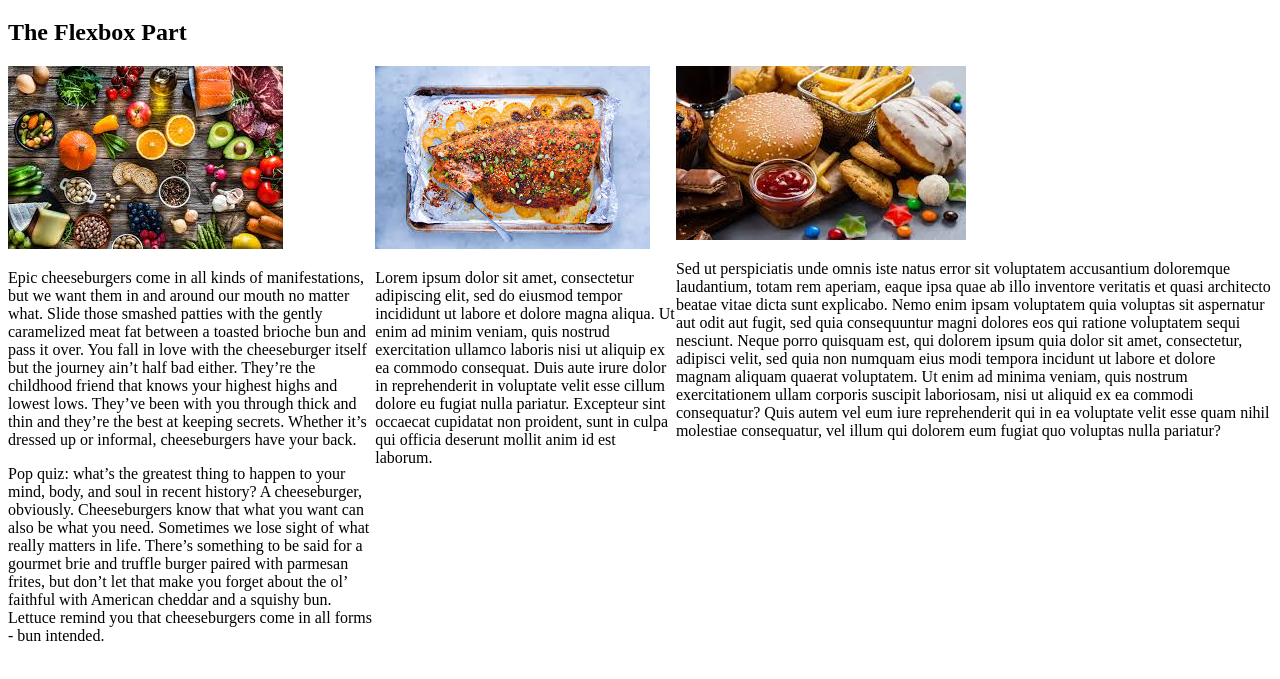
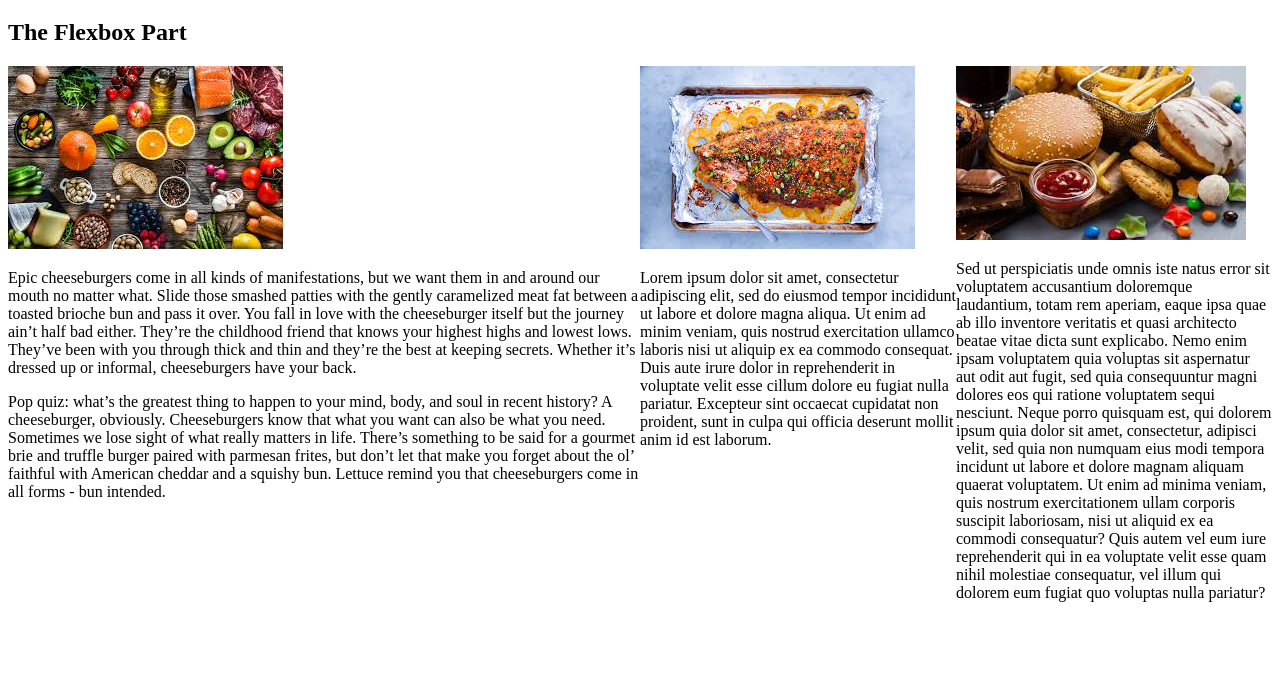
Before and after one commit to beaugaros2002/ist263, a plain HTML site: page Flexbox.html in a window 1280 px wide. Shown: the part 61-740 px from the top of the page. Drawn offline with Linux system fonts and the light colour scheme.

Commit message:
Update Flexbox.html

```diff
--- a/Flexbox.html
+++ b/Flexbox.html
@@ -8,6 +8,13 @@
             .clear {clear: both;}
 
             .part2 {display: flex;}
+            .img1 {float: left; margin-right: 10px;}
+            .clear {clear: both;}
+
+            .part2 {display: flex;}
+            .article1 {flex: 2;}
+            .article2 {flex: 1;}
+            .article3 {flex: 1;}
 		</style>
 	</head>
 	<body>
```
